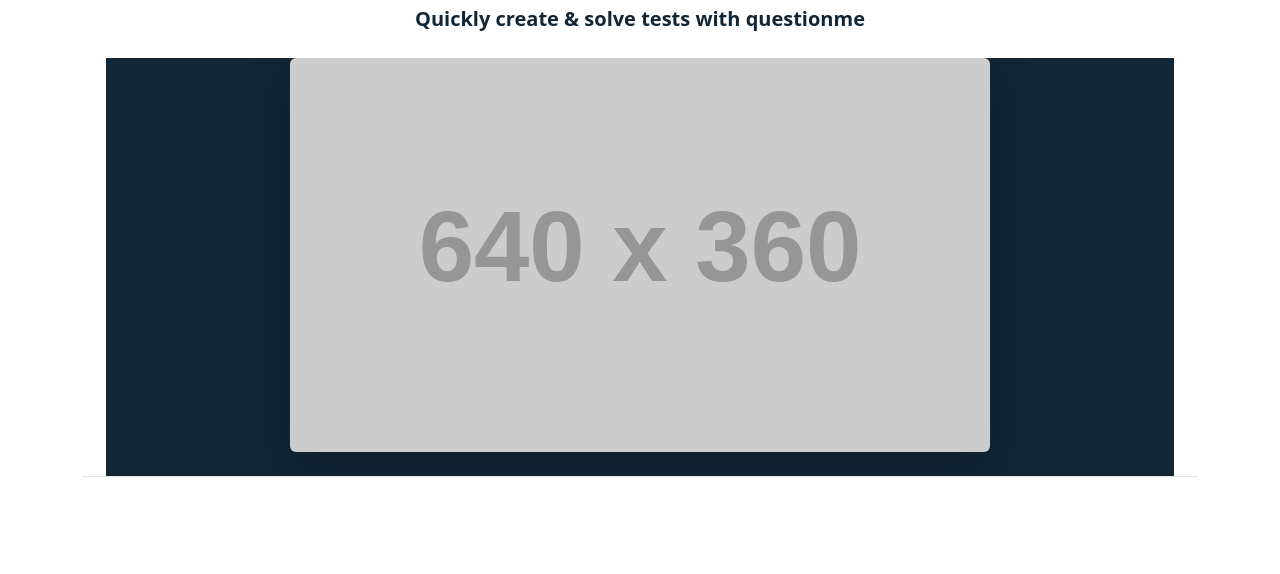
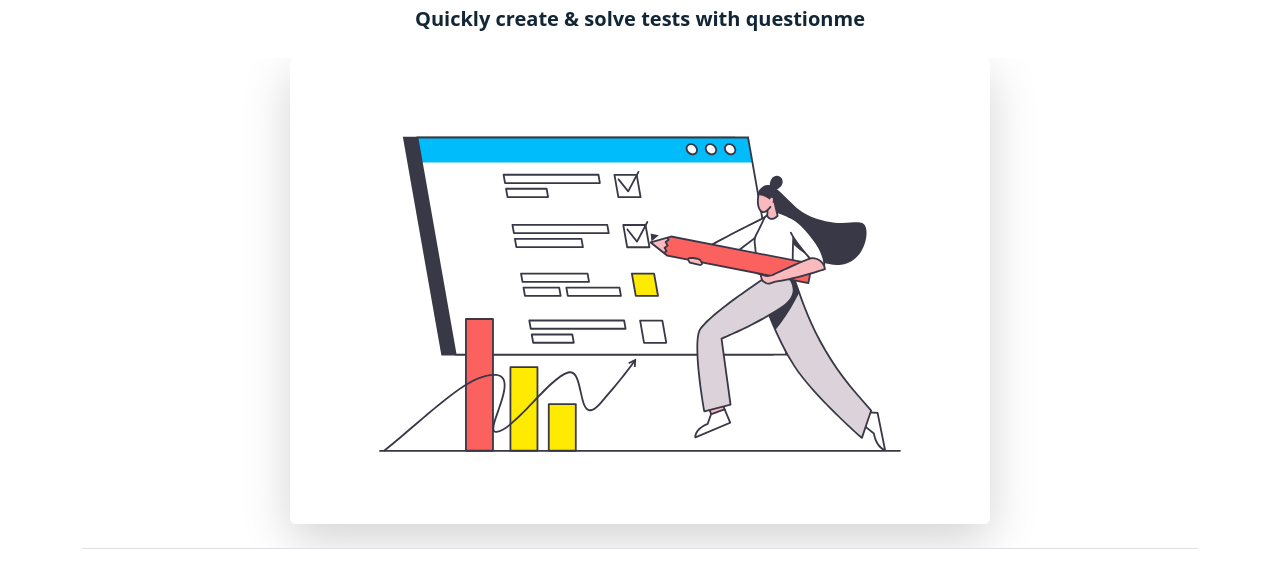
Before and after one commit to bora-sen/question-me, a React (Vite) app in the folder client/: page / in a window 1280 px wide. Shown: the part 186-760 px from the top of the page. Built offline with nearby package versions, Linux system fonts and the light colour scheme.

Commit message:
fix(landing) : Change Hero Image

```diff
--- a/client/src/pages/Landing/index.jsx
+++ b/client/src/pages/Landing/index.jsx
@@ -8,9 +8,9 @@
         <div className="col-lg-6 mx-auto">
           <p className="lead mb-4 text-primary fw-semibold">Quickly create & solve tests with questionme</p>
         </div>
-        <div className="bg-primary overflow-hidden">
+        <div className="overflow-hidden">
           <img
-            src="https://via.placeholder.com/640x360/4f33"
+            src="/assets/images/online_survey.svg"
             className="img-fluid rounded-2 shadow-lg mb-4"
             width="700"
             height="500"
```
Also changed, not shown: client/public/assets/images/online_survey.svg (added).
